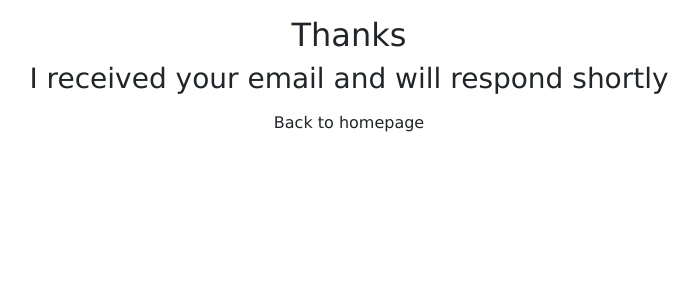
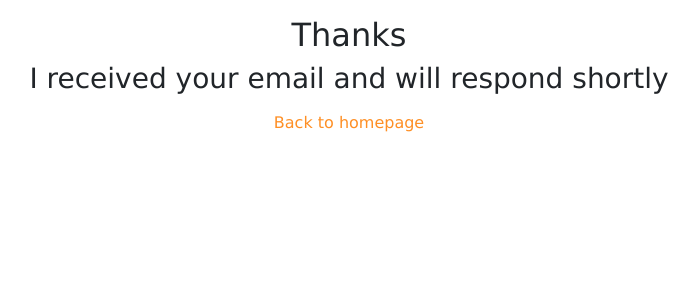
Before and after one commit to Yona-Dav/portfolio, a Django app: page /contact/ in a window 1280 px wide. Shown: the part 56-356 px from the top of the page, without its empty margins (291-990 px from the left). Run offline with Django 3.2, Linux system fonts and the light colour scheme; some libraries are stand-ins or nearby versions.

Commit message:
change front end

```diff
--- a/main/templates/contact_received.html
+++ b/main/templates/contact_received.html
@@ -8,6 +8,6 @@
 <div class="row d-flex align-items-center justify-content-center text-center ">
     <h2>Thanks {{name}}</h2>
     <h3>I received your email and will respond shortly</h3>
-    <a href="{% url 'homepage' %}" class="btn">Back to homepage</a>
+    <a href="{% url 'homepage' %}" class="btn" style="color:#fe8f25">Back to homepage</a>
 </div>
 {% endblock %}
--- a/main/urls.py
+++ b/main/urls.py
@@ -2,7 +2,7 @@ from django.urls import path
 from . import views
 
 urlpatterns = [
-    path('homepage/', views.ContactCreateView.as_view(), name='homepage'),
+    path('', views.ContactCreateView.as_view(), name='homepage'),
     path('contact/', views.contact_thanks, name='contact')
 
 ]
--- a/portfolio/settings.py
+++ b/portfolio/settings.py
@@ -142,7 +142,7 @@ except ImportError:
     EMAIL_USE_TLS = True
     EMAIL_HOST = 'smtp.gmail.com'
     EMAIL_HOST_USER = os.environ.get('EMAIL_HOST_USER')
-    EMAIL_HOST_PASSWORD =os.environ.get('EMAIL_HOST_PASSWORD')
+    EMAIL_HOST_PASSWORD = os.environ.get('EMAIL_HOST_PASSWORD')
     EMAIL_PORT = 587
 
     RECAPTCHA_PUBLIC_KEY = os.environ.get(str('RECAPTCHA_PUBLIC_KEY'))
```
